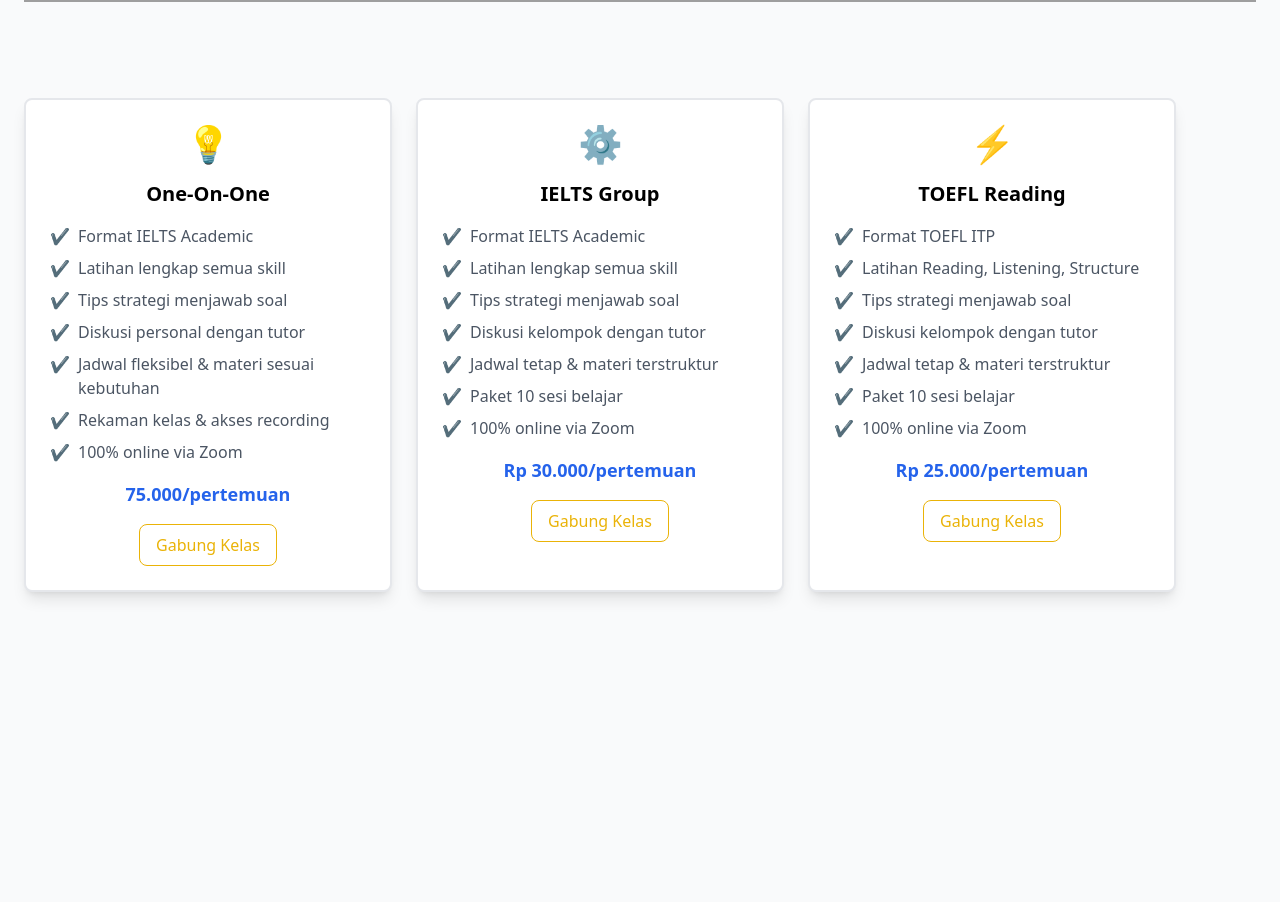
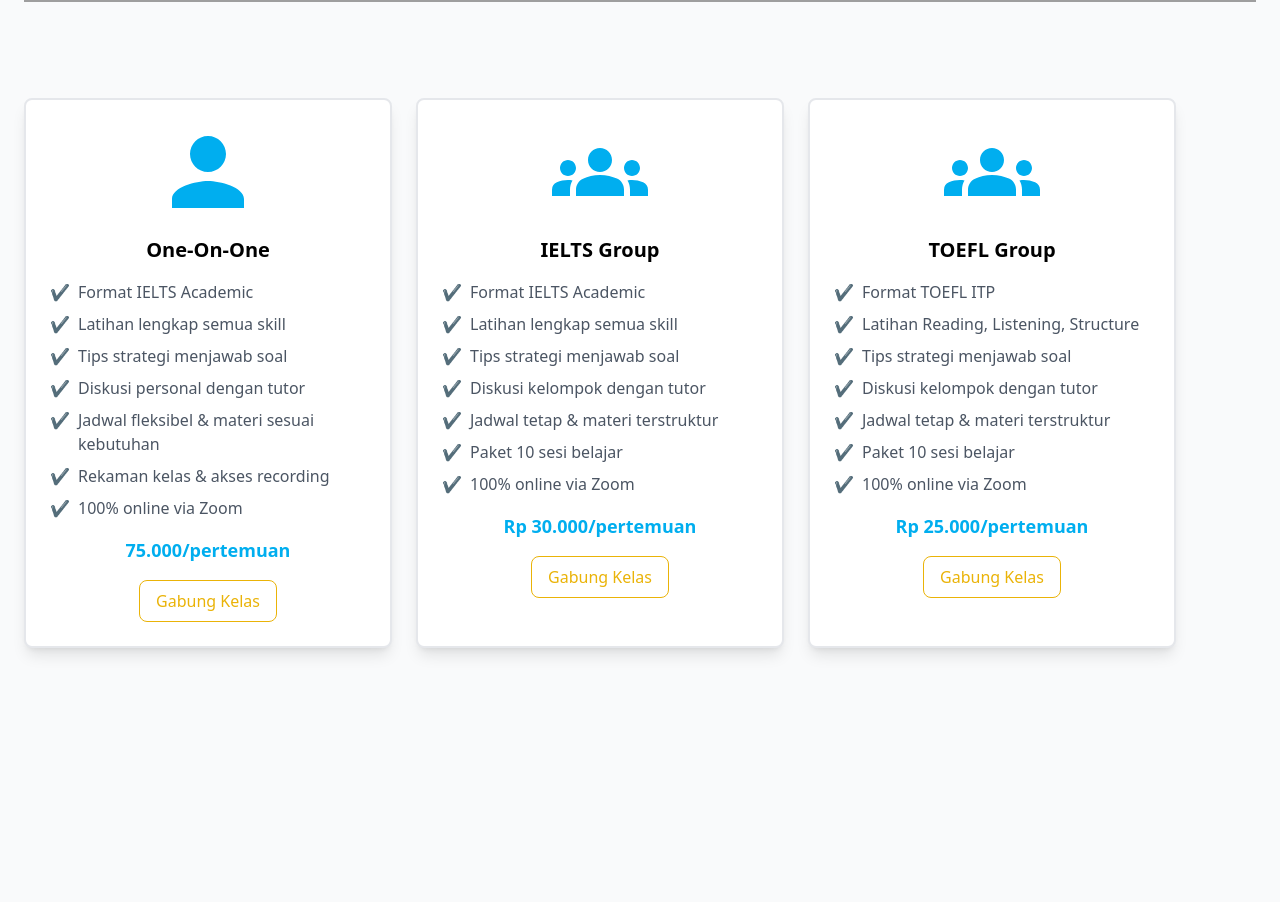
Before and after one commit to mrhasansan/go-getter, a React (Vite) app: page / in a window 1280 px wide. Shown: the part 1660-2562 px from the top of the page. Built offline with nearby package versions, Linux system fonts and the light colour scheme; grey boxes are pictures that could not be loaded.

Commit message:
adding react icon

```diff
--- a/src/components/price.tsx
+++ b/src/components/price.tsx
@@ -1,7 +1,10 @@
+import { MdGroups } from "react-icons/md";
+import { IoMdPerson } from "react-icons/io";
+
 export function PricingCards() {
   const plans = [
     {
-      icon: "💡",
+      icon: <IoMdPerson />,
       title: "One-On-One",
       price: "75.000",
       features: [
@@ -16,15 +19,15 @@
       buttonLabel: "Gabung Kelas",
     },
     {
-      icon: "⚙️",
+      icon: <MdGroups />,
       title: "IELTS Group",
       price: "Rp 30.000",
       features: ["Format IELTS Academic", "Latihan lengkap semua skill", "Tips strategi menjawab soal", "Diskusi kelompok dengan tutor", "Jadwal tetap & materi terstruktur", "Paket 10 sesi belajar", "100% online via Zoom"],
       buttonLabel: "Gabung Kelas",
     },
     {
-      icon: "⚡",
-      title: "TOEFL Reading",
+      icon: <MdGroups />,
+      title: "TOEFL Group",
       price: "Rp 25.000",
       features: ["Format TOEFL ITP", "Latihan Reading, Listening, Structure", "Tips strategi menjawab soal", "Diskusi kelompok dengan tutor", "Jadwal tetap & materi terstruktur", "Paket 10 sesi belajar", "100% online via Zoom"],
       buttonLabel: "Gabung Kelas",
@@ -35,9 +38,9 @@
     <div className="min-h-screen bg-gray-50 py-12 px-6 ">
       <div className="grid grid-cols-1 sm:grid-cols-2 lg:grid-cols-3 gap-6 max-w-6xl">
         {plans.map((plan, index) => (
-          <div key={index} className="bg-white rounded-lg shadow-lg p-6 text-center cursor-pointer border-2 border-gray-200 hover:border-blue-500 transition duration-300">
+          <div key={index} className="bg-white rounded-lg shadow-lg p-6 text-center cursor-pointer border-2 border-gray-200 hover:border-logblue transition duration-300">
             {/* Icon */}
-            <div className="text-4xl mb-4">{plan.icon}</div>
+            <div className="flex justify-center items-center text-8xl mb-4 text-logblue">{plan.icon}</div>
 
             {/* Title */}
             <h2 className="text-xl font-bold mb-2">{plan.title}</h2>
@@ -52,7 +55,7 @@
               ))}
             </ul>
             {/* Price */}
-            <p className={`text-lg font-semibold ${plan.price === "FREE" ? "text-green-500" : "text-blue-600"} mb-4`}>{plan.price}/pertemuan</p>
+            <p className={`text-lg font-semibold ${plan.price === "FREE" ? "text-green-500" : "text-logblue"} mb-4`}>{plan.price}/pertemuan</p>
 
             {/* Button */}
 
```
